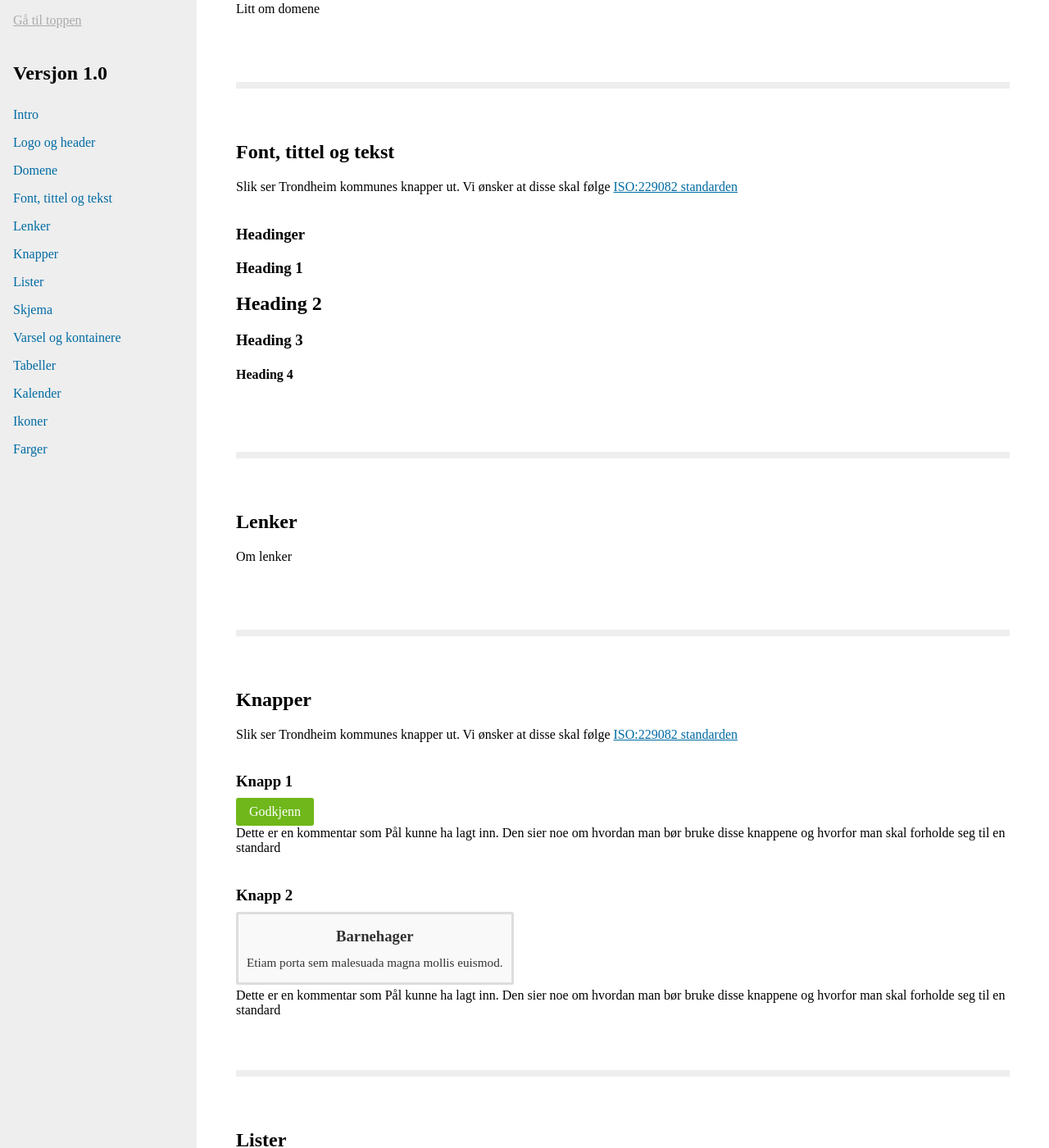
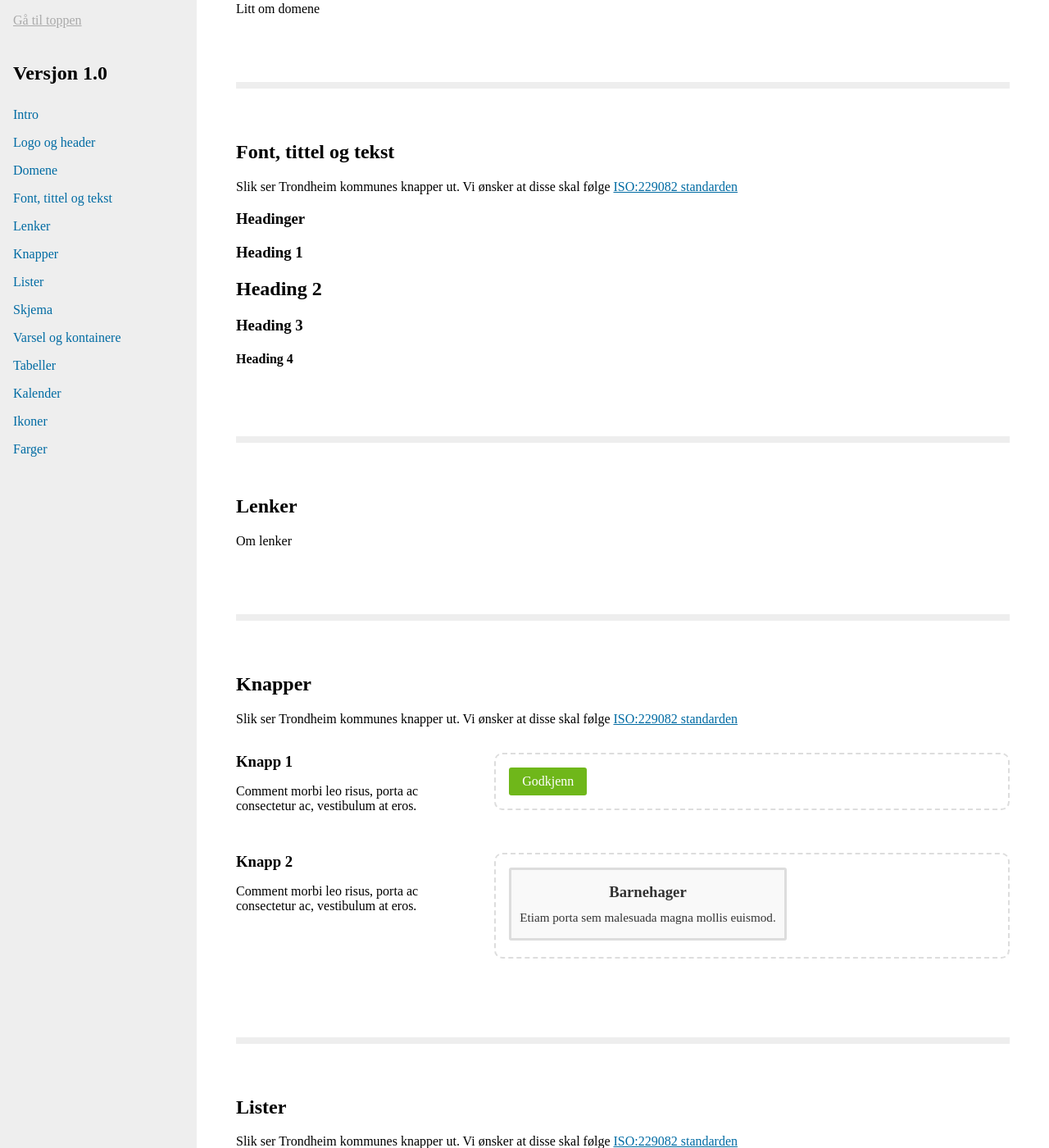
Before and after one commit to rskjonbe/styleguide, a Jekyll site: the page built from versjon/1.0/index.html, in a window 1280 px wide and 1400 px high, scrolled down 718 px. Shown: the whole window at 82% size. Built offline with Jekyll 4.4.1, drawn with Linux system fonts in a browser that asks for light colours; some of the changed text lies outside the part shown.

Commit message:
Rydde opp litt i styleguide

```diff
--- a/_sass/site/_layout.scss
+++ b/_sass/site/_layout.scss
@@ -75,14 +75,36 @@
 
 .guide-element {
   position: relative;
+  box-sizing: border-box;
+  margin: 2rem 0;
+}
+.guide-element__meta {
+  float: left;
+  width: 30%;
+  margin-right: 2rem;
+}
+.guide-element__rendered {
+  overflow: hidden;
   border: 2px dashed #ddd;
   border-radius: 10px;
-  background: #fafafa;
   padding: 1em;
-  box-sizing: border-box;
 }
 
-.element-heading {
-  margin-top: 2em;
+.guide-element__heading {
+  margin-top: 0;
   margin-bottom: .5em;
 }
+
+.cf:before,
+.cf:after,
+.guide-element:before,
+.guide-element:after
+{
+  content: " ";
+  display: table;
+}
+.cf:after,
+.guide-element:after
+{
+  clear: both;
+}
--- a/versjon/1.0/buttons.html
+++ b/versjon/1.0/buttons.html
@@ -4,19 +4,27 @@
     Slik ser Trondheim kommunes knapper ut. Vi ønsker at disse skal følge <a href="">ISO:229082 standarden</a>
 </p>
 
-<!-- Knapp 1 -->
-<h3 class="element-heading">Knapp 1</h3>
+<section class="guide-element">
+    <div class="guide-element__meta">
+        <h3 class="guide-element__heading">Knapp 1</h3>
+        <p class="guide-element__description">Comment morbi leo risus, porta ac consectetur ac, vestibulum at eros.</p>
+    </div>
 
-<a href="" class="tk-button--primary">Godkjenn</a>
-<div class="element__comment">Dette er en kommentar som Pål kunne ha lagt inn. Den sier noe om hvordan man bør bruke disse knappene og hvorfor man skal forholde seg til en standard</div>
+    <div class="guide-element__rendered">
+        <a href="" class="tk-button--primary">Godkjenn</a>
+    </div>
+</section>
 
+<section class="guide-element">
+    <div class="guide-element__meta">
+        <h3 class="guide-element__heading">Knapp 2</h3>
+        <p class="guide-element__description">Comment morbi leo risus, porta ac consectetur ac, vestibulum at eros.</p>
+    </div>
 
-<!-- Knapp 2 -->
-<h3 class="element-heading">Knapp 2</h3>
-
-<a href="" class="tk-button--big">
-	<h3>Barnehager</h3>
-	<p>Etiam porta sem malesuada magna mollis euismod.</p>
-</a>
-
-<div class="element__comment">Dette er en kommentar som Pål kunne ha lagt inn. Den sier noe om hvordan man bør bruke disse knappene og hvorfor man skal forholde seg til en standard</div>
+    <div class="guide-element__rendered">
+        <a href="" class="tk-button--big">
+            <h3>Barnehager</h3>
+            <p>Etiam porta sem malesuada magna mollis euismod.</p>
+        </a>
+    </div>
+</section>
--- a/versjon/1.0/lister.html
+++ b/versjon/1.0/lister.html
@@ -3,7 +3,6 @@
 <p class="chapter-lead">
     Slik ser Trondheim kommunes knapper ut. Vi ønsker at disse skal følge <a href="">ISO:229082 standarden</a>
 </p>
-
 
 <!-- Article aside list -->
 <section class="guide-element">
@@ -46,7 +45,7 @@
         <p class="guide-element__description">Donec sed odio dui.</p>
     </div>
 
-
+    <div class="guide-element__rendered">
         <ul class="tk-list-1">
             <li class="list-item">
                 <a href="#" class="list-item-content">Lorem ipsum dolor</a>
@@ -58,12 +57,17 @@
                 <a href="" class="list-item-content">Lorem ipsum dolor sit amet</a>
             </li>
         </ul>
+    </div>
 </section>
 
 <!-- tk-list-block -->
-<h3 class="element-heading">ul.tk-list-block</h3>
+<section class="guide-element">
+    <div class="guide-element__meta">
+        <h3 class="guide-element__heading">ul.tk-list-block</h3>
+        <p class="guide-element__description">Donec sed odio dui.</p>
+    </div>
 
-
+    <div class="guide-element__rendered">
         <h4 class="tk-list-block-title expanded">List heading</h4>
         <ul class="tk-list-block">
             <li class="list-item">
@@ -76,12 +80,18 @@
                 <a href="" class="list-item-content">Lorem ipsum dolor sit amet</a>
             </li>
         </ul>
+    </div>
+</section>
 
 
 <!-- kt-alphabetic-list -->
+<section class="guide-element">
+    <div class="guide-element__meta">
+        <h3 class="guide-element__heading">ol.tk-alphabetic-list</h3>
+        <p class="guide-element__description">Donec sed odio dui.</p>
+    </div>
 
-<h3 class="element-heading">ol.tk-alphabetic-list</h3>
-
+    <div class="guide-element__rendered">
         <ol class="tk-alphabetic-list__index">
             <li class="letter">
                 <a href="#a">a</a>
@@ -123,3 +133,5 @@
                 </ol>
             </li>
         </ol>
+    </div>
+</section>
```
Also changed, not shown: _layouts/styleguide.html (indentation only). Lines whose indentation alone changed are shown as unchanged.
